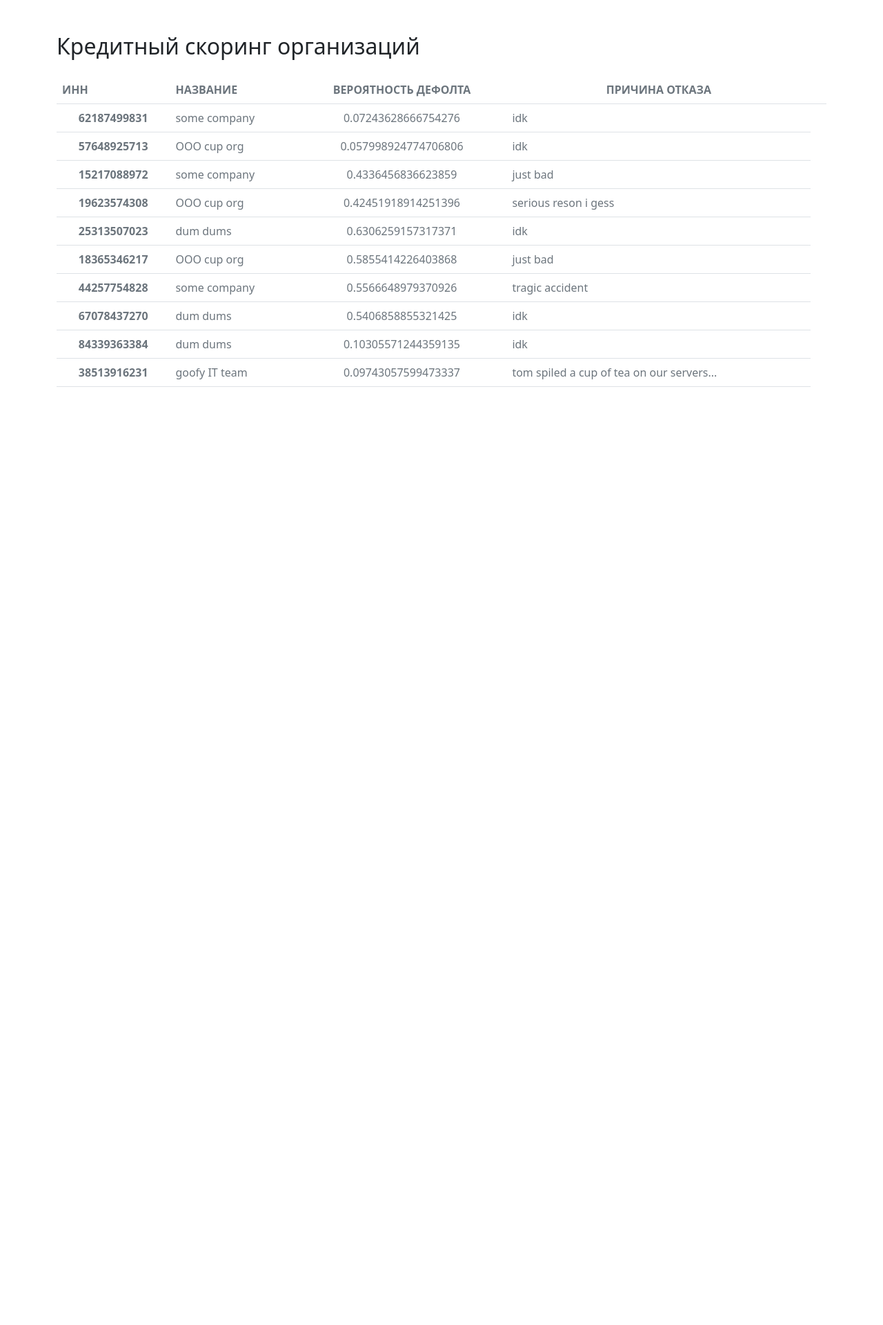
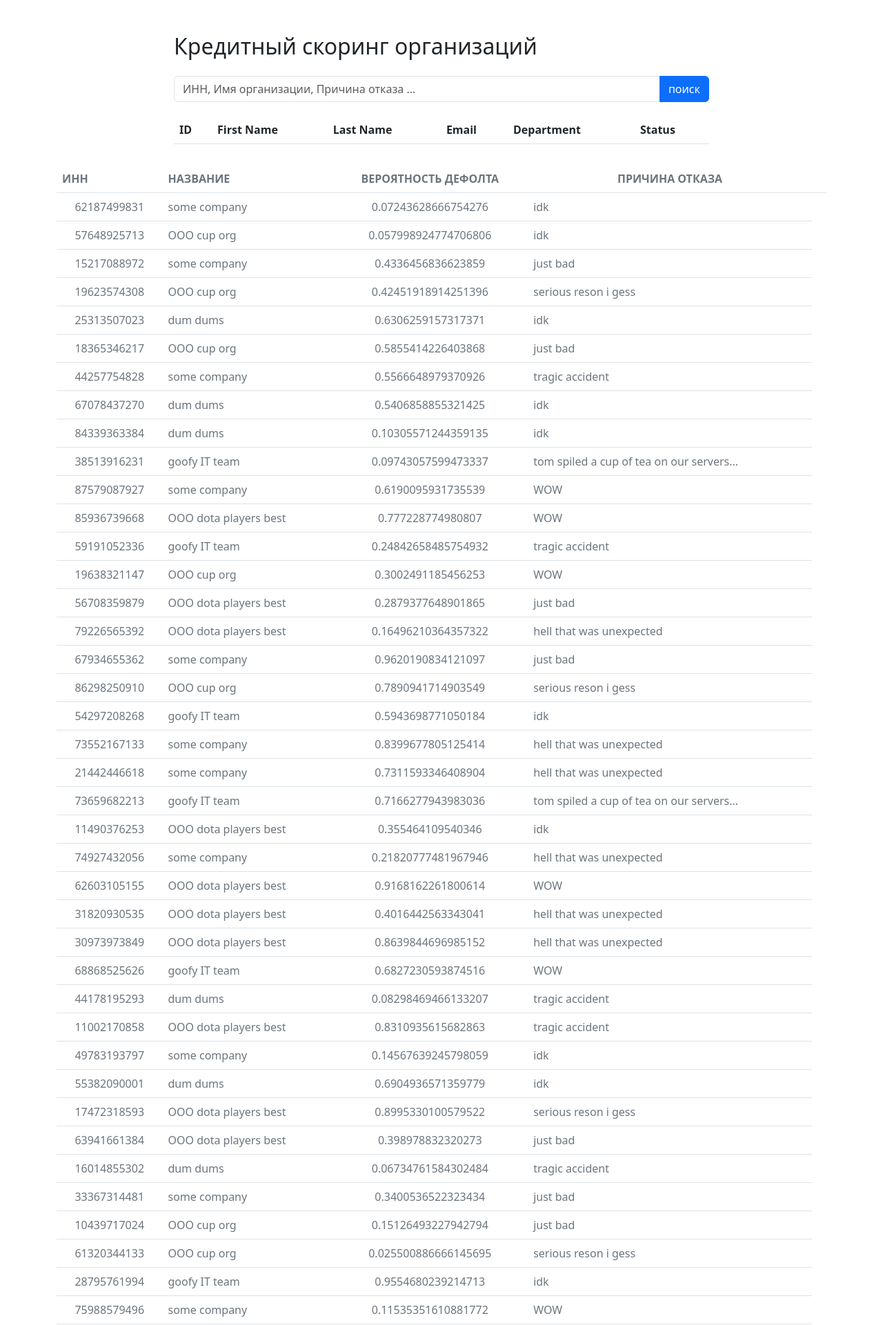
Before and after one commit to XXXkoshaster/17-23, a Flask app: page /table in a window 1280 px wide. Shown: the top 1921 px of the page at 69% size. Before the commit the page ends 561 px from the top, so only its background shows below. Run offline with Flask 3, Linux system fonts and the light colour scheme; lists and menus that the app fills with data are empty; parts of the project's set-up code (start-up, migrations or seed data) failed here and were passed over.

Commit message:
adding search funcionality to table

```diff
--- a/PSB/backend/app.py
+++ b/PSB/backend/app.py
@@ -1,7 +1,12 @@
 
-from flask import Flask, render_template
+from flask import Flask, render_template, jsonify, request
 
 import sentetic_data as sentetic_data
+import operator as op
+
+
+
+data = sentetic_data.get_final_data()
 
 app = Flask(__name__)
 
@@ -14,17 +19,42 @@ def main():
 
 @app.route("/data")
 def gen_data():
-    return sentetic_data.get_data()
+    return data
+    # return sentetic_data.get_data()
 
 
+
+@app.route('/search', methods=['POST'])
+def search():
+    search_term = request.form.get('search_term', '').lower()
+
+    if not search_term:
+        return jsonify({"res":"nodata"})
+
+    # filter dataframe
+    # data = sentetic_data.get_final_data()
+    filtered = data[
+        data["inn"].astype(str).str.contains(search_term) |
+        data["name"].astype(str).str.contains(search_term) |
+        data["reason"].astype(str).str.contains(search_term)
+    ]
+
+    print(filtered.head)
+    return jsonify(filtered.to_dict("records"))
+
+# for tesing
+@app.route("/reload_data")
+def reload_data():
+    global data
+    data= sentetic_data.get_final_data()
+    return "reloaded"
 
 @app.route('/table')
 def table_page():
 
     # request actual data from db processed by ml model
-    table_data = sentetic_data.get_final_data().to_dict("records")
-
-    return render_template("table.html", table_data=table_data)
+    # table_data = data #sentetic_data.get_final_data().to_dict("records")
+    return render_template("table.html", table_data=data.to_dict("records"))
 
 
 
@@ -50,4 +80,8 @@ def table_apge_simple():
 
 
 if __name__ == '__main__':
+
+    # get data from db
+    data = sentetic_data.get_data()
+
     app.run()
--- a/PSB/backend/sentetic_data.py
+++ b/PSB/backend/sentetic_data.py
@@ -12,7 +12,7 @@ reasons = [
 
 def get_final_data():
     data = pd.DataFrame()
-    for i in range(10):
+    for i in range(100):
         data = data._append({"inn": random.randint(10**10,9*10**10), "name": random.choice(company_names), "default_score": random.uniform(0,1), "reason":random.choice(reasons)}, ignore_index=True)
 
     # print(data)
--- a/PSB/backend/templates/table.html
+++ b/PSB/backend/templates/table.html
@@ -6,10 +6,44 @@
     <title>Flask DataFrame Table</title>
     <!-- Bootstrap CSS -->
     <link href="https://cdn.jsdelivr.net/npm/bootstrap@5.3.0/dist/css/bootstrap.min.css" rel="stylesheet">
+    <style>
+        .search-container {
+            max-width: 800px;
+            margin: 30px auto;
+        }
+        #results {
+            margin-top: 20px;
+        }
+    </style>
 </head>
 <body>
     <div class="container mt-5">
-        <h2 class="mb-4">Кредитный скоринг организаций</h2>
+
+        <div class="container search-container flex">
+            <h2 class="mb-4">Кредитный скоринг организаций</h2>
+            <div class="input-group mb-3">
+                <input type="text" class="form-control" id="searchInput" placeholder="ИНН, Имя организации, Причина отказа ...">
+                <button class="btn btn-primary" type="button" id="searchButton">поиск</button>
+            </div>
+
+            <div id="results">
+                <table class="table table-striped table-hover">
+                    <thead>
+                        <tr>
+                            <th>ID</th>
+                            <th>First Name</th>
+                            <th>Last Name</th>
+                            <th>Email</th>
+                            <th>Department</th>
+                            <th>Status</th>
+                        </tr>
+                    </thead>
+                    <tbody id="resultsBody">
+                        <!-- Results will be inserted here by JavaScript -->
+                    </tbody>
+                </table>
+            </div>
+        </div>
 
         <table class="table align-items-center mb-0">
             <thead>
@@ -25,12 +59,12 @@
                     <th class="text-secondary opacity-7"></th>
                 </tr>
             </thead>
-            <tbody>
+            <tbody id="tableBody">
                 {% for row in table_data %}
                 <tr>
-                    <th scope="row" class="align-middle text-center">
+                    <td scope="row" class="align-middle text-center">
                         <span class="text-secondary text-xs font-weight-bold">{{ row['inn'] }}</span>
-                    </th>
+                    </td>
                     <td scope="row" class="align-middle text-wide">
                         <span class="text-secondary text-xs font-weight-bold">{{ row['name'] }}</span>
                     </td>
@@ -53,5 +87,69 @@
 
     <!-- Bootstrap JS Bundle with Popper -->
     <script src="https://cdn.jsdelivr.net/npm/bootstrap@5.3.0/dist/js/bootstrap.bundle.min.js"></script>
+
+    <!-- Custom JavaScript -->
+    <script>
+        document.addEventListener('DOMContentLoaded', function() {
+            const searchInput = document.getElementById('searchInput');
+            const searchButton = document.getElementById('searchButton');
+            const tableBody = document.getElementById('tableBody');
+            // console.log(tableBody)
+            // Load all data initially
+            // fetchData('');
+
+            // Search on button click
+            searchButton.addEventListener('click', function() {
+                fetchData(searchInput.value);
+            });
+
+            // Search on Enter key
+            searchInput.addEventListener('keyup', function(e) {
+                if (e.key === 'Enter') {
+                    fetchData(searchInput.value);
+                }
+            });
+
+            function fetchData(searchTerm) {
+                if(searchTerm == '') return;
+
+                fetch('/search', {
+                    method: 'POST',
+                    headers: {
+                        'Content-Type': 'application/x-www-form-urlencoded',
+                    },
+                    body: `search_term=${searchTerm}`
+                })
+                .then(response => response.json())
+                .then(table_data => {
+                    updateTable(table_data);
+                })
+                .catch(error => console.error('Error:', error));
+            }
+
+            function updateTable(table_data) {
+                tableBody.innerHTML = '';
+
+                if (table_data.length === 0) {
+                    tableBody.innerHTML = '<tr><td colspan="6" class="text-center">No results found</td></tr>';
+                    return;
+                }
+
+                table_data.forEach(row_data => {
+                    const rowElement = document.createElement('tr');
+
+                    rowElement.innerHTML = `
+                        <td class=${"align-middle text-center"}><span class="text-secondary text-xs font-weight-bold">${row_data['inn']}<span></td>
+                        <td class=${"align-middle text-wide"}><span class="text-secondary text-xs font-weight-bold">${row_data['name']}<span></td>
+                        <td class=${"align-middle text-center"}><span class="text-secondary text-xs font-weight-bold">${row_data['default_score']}<span></td>
+                        <td class=${"align-middle text-wide"}><span class="text-secondary text-xs font-weight-bold">${row_data['reason']}<span></td>
+                    `;
+
+                    tableBody.appendChild(rowElement);
+                });
+            }
+        });
+    </script>
+
 </body>
 </html>
```
